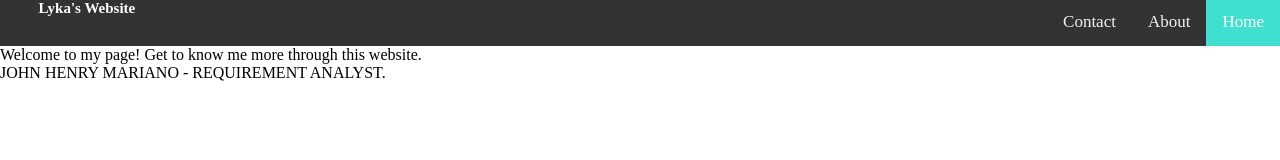
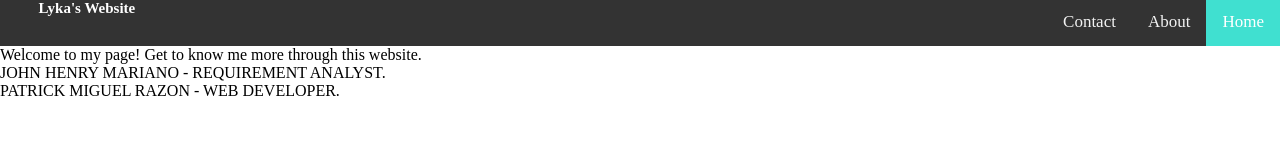
Before and after one commit to lykamarie09/Anonuevo-Einnor-Lyka-Marie-2609, a plain HTML site: page index.html in a window 1280 px wide. Drawn offline with Linux system fonts and the light colour scheme.

Commit message:
Patrick role

```diff
--- a/index.html
+++ b/index.html
@@ -17,5 +17,6 @@
 
       <p> Welcome to my page! Get to know me more through this website.</p>
       <p> JOHN HENRY MARIANO - REQUIREMENT ANALYST.</p>
+      <p> PATRICK MIGUEL RAZON - WEB DEVELOPER.</p>
 </body>
 </html>
```
